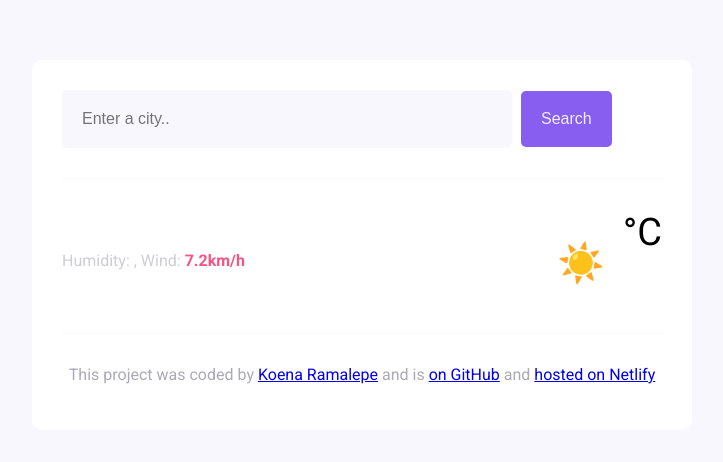
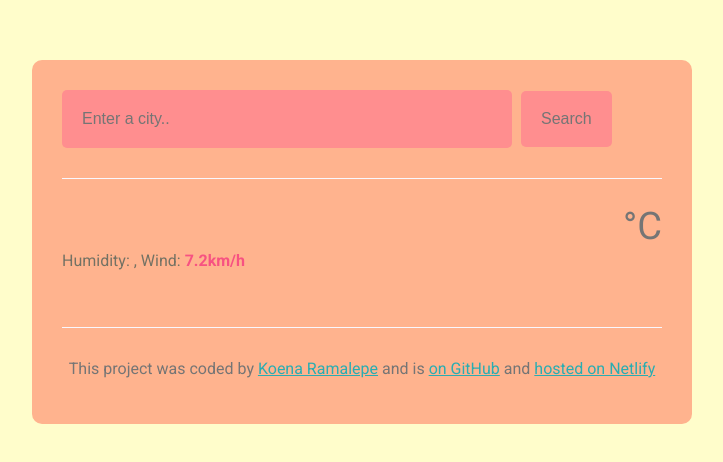
Before and after one commit to koenaramalepe/weather-app, a plain HTML site: page index.html in a window 1280 px wide. Shown: the whole page, without its empty margins (278-1001 px from the left). Drawn offline with nearby package versions, Linux system fonts and the light colour scheme; no server answers.

Commit message:
Added icon functionality and changed colors

```diff
--- a/index.html
+++ b/index.html
@@ -37,7 +37,8 @@
             </p>
           </div>
           <div class="temperature">
-            <span class="emoji"> ☀️ </span>
+            <div class="icon" id="icon"></div>
+
             <span class="temperature-value" id="temperature"> </span>
             <span class="temperature-unit"> °C </span>
           </div>
--- a/script/functionality.js
+++ b/script/functionality.js
@@ -20,7 +20,8 @@ function updateWeatherData(response){
     let date= new Date(response.data.time * 1000)
     timeElement.innerHTML = formatDate(date)
 
-
+   let iconElement = document.querySelector("#icon");
+   iconElement.innerHTML = `<img src="${response.data.condition.icon_url}" class"Weather-app-icon" />`
 
 }
 
@@ -30,6 +31,10 @@ function formatDate(date){
     let minutes = date.getMinutes();
     let days = ['Sunday','Monday','Tuesday','Wednesday','Thursday','Friday','Saturday'];
     let day = days[date.getDay()]
+
+    if (minutes < 10){
+        minutes = `0${minutes}`
+    }
 
     return `${day} ${hours}:${minutes}`
 
--- a/styling/styling.css
+++ b/styling/styling.css
@@ -1,10 +1,11 @@
 body {
-    background: #f9f7fe;
+    background: #fffdcb;
     font-family: "Roboto", sans-serif;
   }
 
+
   .application {
-    background: #ffffff;
+    background: #ffb38e;
     max-width: 600px;
     margin: 60px auto;
     padding: 30px;
@@ -23,7 +24,7 @@ body {
   }
 
   .current-details {
-    color: #cecdd4;
+    color: #747264;
     font-size: 16px;
     font-weight: 400;
     line-height: 24px;
@@ -36,12 +37,14 @@ body {
   .temperature-value {
     font-size: 80px;
     font-weight: bold;
+    color: #757575;
   }
 
   .temperature-unit {
     font-size: 38px;
     position: relative;
-    top: -38px;
+    top: -5px;
+    color: #757575;
   }
 
   .emoji {
@@ -55,11 +58,11 @@ body {
     border-top: 1px solid #f9f7fe;
     text-align: center;
     padding-top: 15px;
-    color: #aba9b5;
+    color: #757575;
   }
 
   .search-input {
-    background-color: #f9f7fe;
+    background-color: #ff8e8f;
     border: none;
     color: #757575;
     font-size: 16px;
@@ -75,16 +78,19 @@ body {
 
   .temperature {
     font-size: 48px;
+    display: flex;
+    justify-content: space-between;
   }
 
   .weather-forecast {
     display: flex;
     justify-content: space-between;
+    color: #757575;
   }
 
   .search-button {
-    background-color: #885ef1;
-    color: #f2eefe;
+    background-color: #ff8e8f;
+    color: #757575;
     border: none;
     border-radius: 5px;
     font-size: 16px;
@@ -92,3 +98,11 @@ body {
     line-height: 1;
     margin-left: 5px;
   }
+  .icon {
+    width: 88px;
+    height: 88px;
+  }
+
+  a {
+    color: #29adb2;
+  }
```
